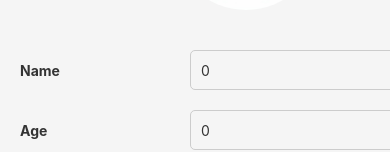
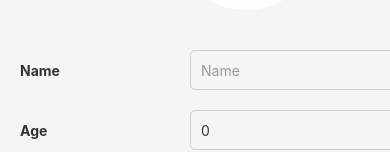
Before and after one commit to shahdKhawaldeh1/SymptoCare-App, a React Native app: screen /Thyroid in a window 390 px wide. Shown: the part 160-312 px from the top of the page. Built offline with nearby package versions, Linux system fonts and the light colour scheme.

Commit message:
edit screens

```diff
--- a/src/Thyroid/Thyroid.js
+++ b/src/Thyroid/Thyroid.js
@@ -8,7 +8,7 @@ const Thyroid = () => {
 
   // Define state variables to store user-selected data
   const [formData, setFormData] = useState({
-    name:0,
+    name:"",
     age: 0,
     gender: 0, // 0: female / 1: male
     TSH: 0,
@@ -41,7 +41,6 @@ const Thyroid = () => {
 
       // Read the values from formData state
       const dataArray = [
-        formData.name,
         formData.age,
         formData.gender,
         formData.TSH,
@@ -59,7 +58,7 @@ const Thyroid = () => {
         formData.source_SVHD,
         formData.source_SVHC,
         formData.source_SVI,
-
+        formData.name,
 
       ];
 
@@ -109,9 +108,9 @@ const Thyroid = () => {
 
 
 
-    console.log('Data Array2:', dataArray); // Log the data array
+    console.log('data:', dataArray); // Log the data array
 
-    const apiUrl = 'http://10.0.2.2:8000/predict/thyroid';
+    const apiUrl = 'http://10.0.2.2:8000/predict/thyroid/';
 
     fetch(apiUrl, {
       method: 'POST',
@@ -222,15 +221,12 @@ const Thyroid = () => {
           <Image source={ThyroidLogo} style={styles.logo} />
         </View>
             {/* Input fields */}
-
-
       <View style={styles.inputRow}>
         <Text style={styles.label}>Name</Text>
         <TextInput
           style={styles.input}
-            value={formData.age}
-            onChangeText={(text) => updateFormData('name', parseInt(text))}
-            keyboardType="numeric"
+          value={formData.name}
+          onChangeText={(text) => updateFormData('name', text)}
           placeholder="Name"
           placeholderTextColor="#999"
         />
--- a/src/screens/HeartDisease/HeartDisease.js
+++ b/src/screens/HeartDisease/HeartDisease.js
@@ -5,7 +5,7 @@ const HeartDisease = () => {
 
   // Define state variables to store user-selected data
   const [formData, setFormData] = useState({
-    name:0,
+    name:"",
     age: 0,
     restingBP: 0,
     cholestrol: 0,
@@ -39,7 +39,6 @@ const HeartDisease = () => {
 
       // Read the values from formData state
       const dataArray = [
-        formData.name,
         formData.age,
         formData.restingBP,
         formData.cholestrol,
@@ -58,13 +57,13 @@ const HeartDisease = () => {
         formData.ST_Slope_Down,
         formData.ST_Slope_Flat,
         formData.ST_Slope_Up,
-
+        formData.name,
       ];
 
 
-    console.log('Data Array2:', dataArray); // Log the data array
+    console.log('data:', dataArray); // Log the data array
 
-    const apiUrl = 'http://10.0.2.2:8000/predict/heart';
+    const apiUrl = 'http://10.0.2.2:8000/predict/heart/';
 
     fetch(apiUrl, {
       method: 'POST',
@@ -230,14 +229,12 @@ const HeartDisease = () => {
           <Image source={heart_logo} style={styles.logo} />
         </View>
         {/* Input fields */}
-
         <View style={styles.inputRow}>
           <Text style={styles.label}>Name</Text>
           <TextInput
             style={styles.input}
-            value={formData.age}
-            onChangeText={(text) => updateFormData('name', parseInt(text))}
-            keyboardType="numeric"
+            value={formData.name}
+            onChangeText={(text) => updateFormData('name', text)}
             placeholder="Name"
             placeholderTextColor="#999"
           />
--- a/src/screens/Kideny/Kideny.js
+++ b/src/screens/Kideny/Kideny.js
@@ -8,7 +8,7 @@ const Kideny= () => {
 
   // Define state variables to store user-selected data
   const [formData, setFormData] = useState({
-    name:0,
+    name:"",
     age: 0,
     Blood: 0, // 0: female / 1: male
    Gravity: 0,
@@ -41,7 +41,6 @@ const Kideny= () => {
 
       // Read the values from formData state
       const dataArray = [
-        formData.name,
         formData.age,
         formData.Blood,
         formData.Gravity,
@@ -61,13 +60,14 @@ const Kideny= () => {
         formData.PusCellClumps,
         formData.Bacteria,
         formData.hypertension,
+        formData.name,
       ];
 
 
 
-    console.log('Data Array2:', dataArray); // Log the data array
+    console.log('data:', dataArray); // Log the data array
 
-    const apiUrl = 'http://10.0.2.2:8000/predict/thyroid';
+    const apiUrl = 'http://10.0.2.2:8000/predict/kidney/';
 
     fetch(apiUrl, {
       method: 'POST',
@@ -144,19 +144,16 @@ const Kideny= () => {
         </View>
 
        {/* Input fields */}
-
       <View style={styles.inputRow}>
         <Text style={styles.label}>Name</Text>
         <TextInput
           style={styles.input}
-            value={formData.age}
-            onChangeText={(text) => updateFormData('name', parseInt(text))}
-            keyboardType="numeric"
+          value={formData.name}
+          onChangeText={(text) => updateFormData('name', text)}
           placeholder="Name"
           placeholderTextColor="#999"
         />
       </View>
-
 
         {/* Age */}
         <View style={styles.inputRow}>
```
Lines whose indentation alone changed are shown as unchanged.
